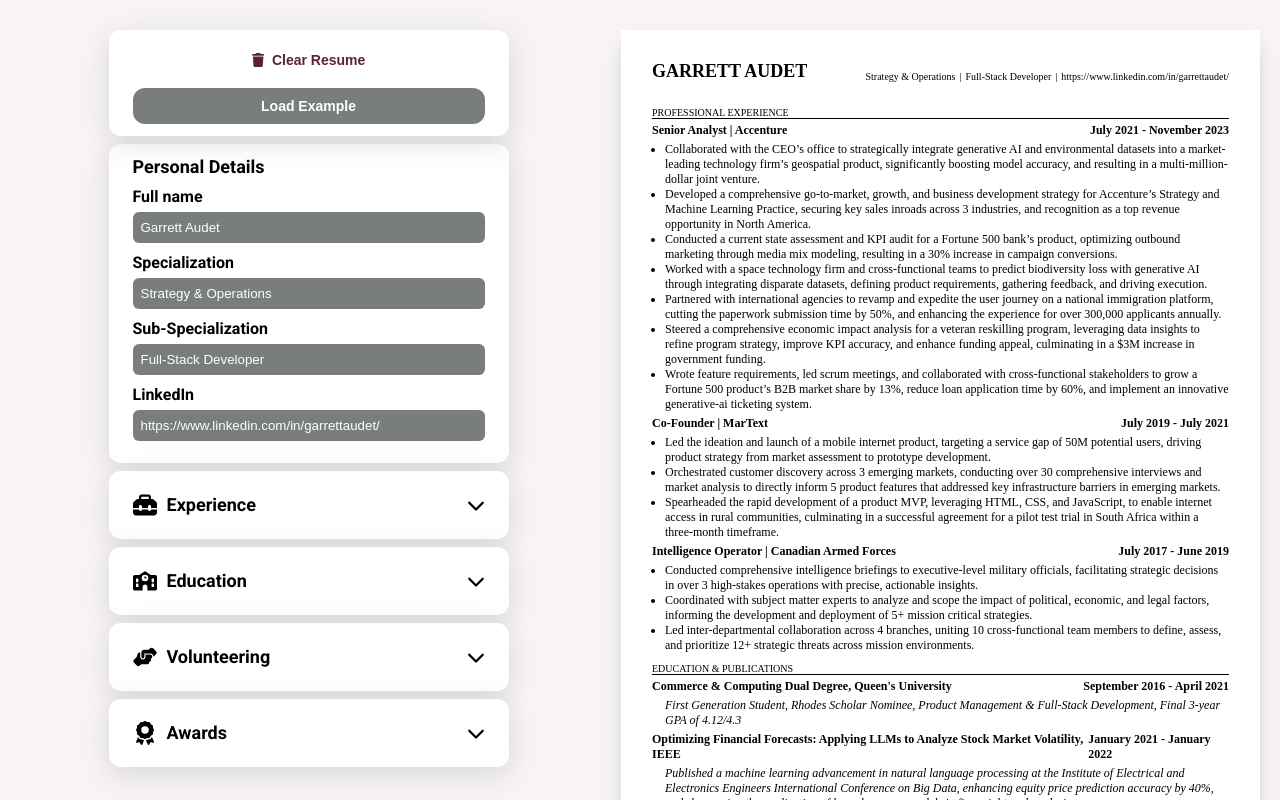
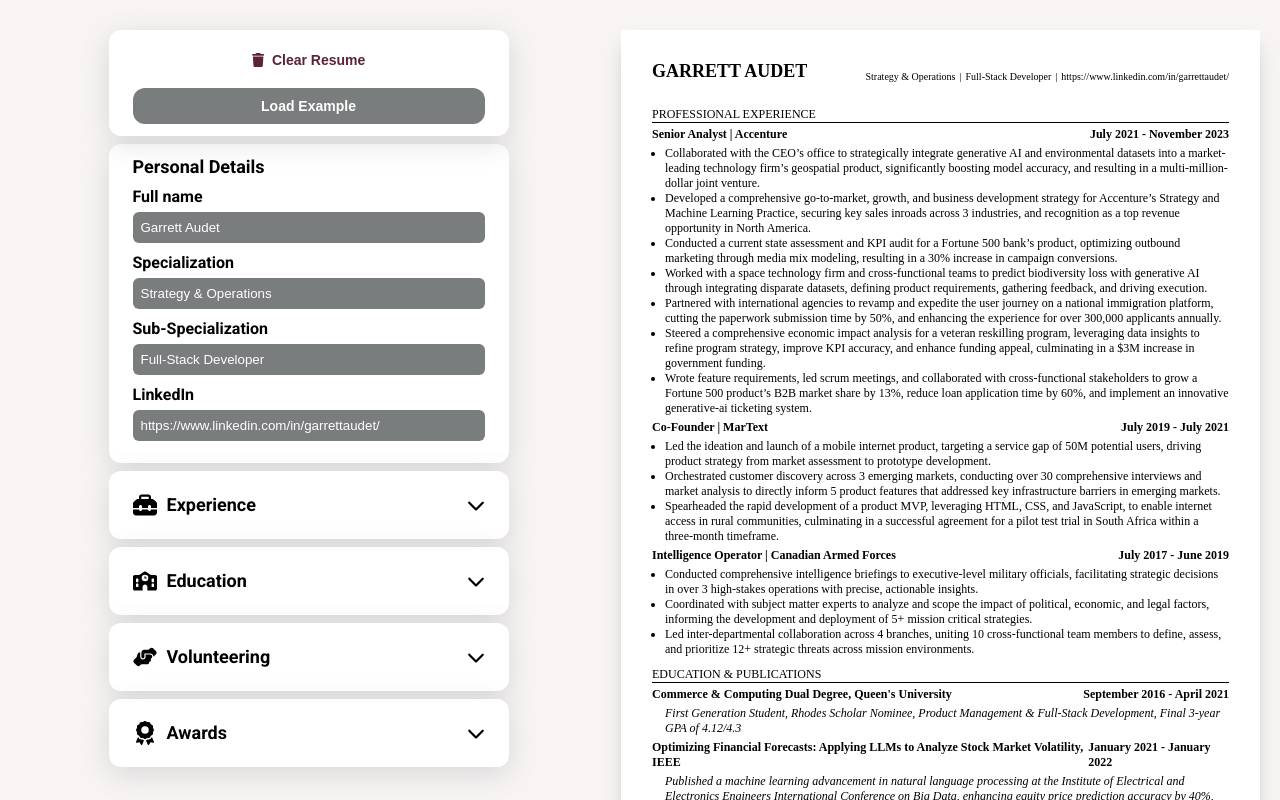
Before and after one commit to GarrettAudet/CV-Generator, a React (Create React App) app: page / in a window 1280 px wide. Shown: the top 800 px of the page. Built offline with nearby package versions, Linux system fonts and the light colour scheme.

Commit message:
Increased font size of the section title

```diff
--- a/src/components/RightSide/SectionContent/sectionContent.css
+++ b/src/components/RightSide/SectionContent/sectionContent.css
@@ -59,3 +59,7 @@ li,
 .caption {
     font-style: italic;
 }
+
+.underline .sectionTitle {
+    font-size: 12px;
+}
```
